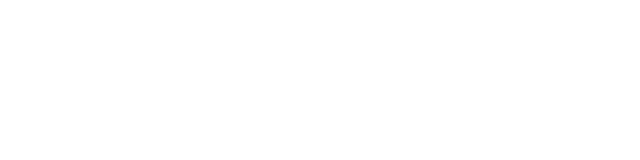
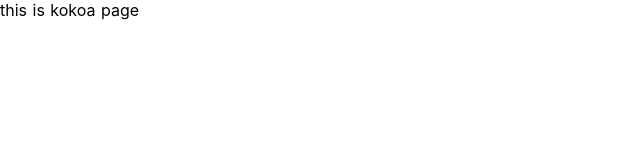
Before and after one commit to aa-proj/ahoaho.jp, a Nuxt app: page /user/kokoa in a window 1280 px wide. Before the commit this address had no page. Shown: the top 160 px of the page, without its empty margins (0-640 px from the left). Built offline with nearby package versions, Linux system fonts and the light colour scheme.

Commit message:
add user page

```diff
--- /dev/null
+++ b/pages/user/kokoa.vue
@@ -0,0 +1,9 @@
+<template>
+  <div>this is kokoa page</div>
+</template>
+
+<script>
+export default {}
+</script>
+
+<style></style>
```
